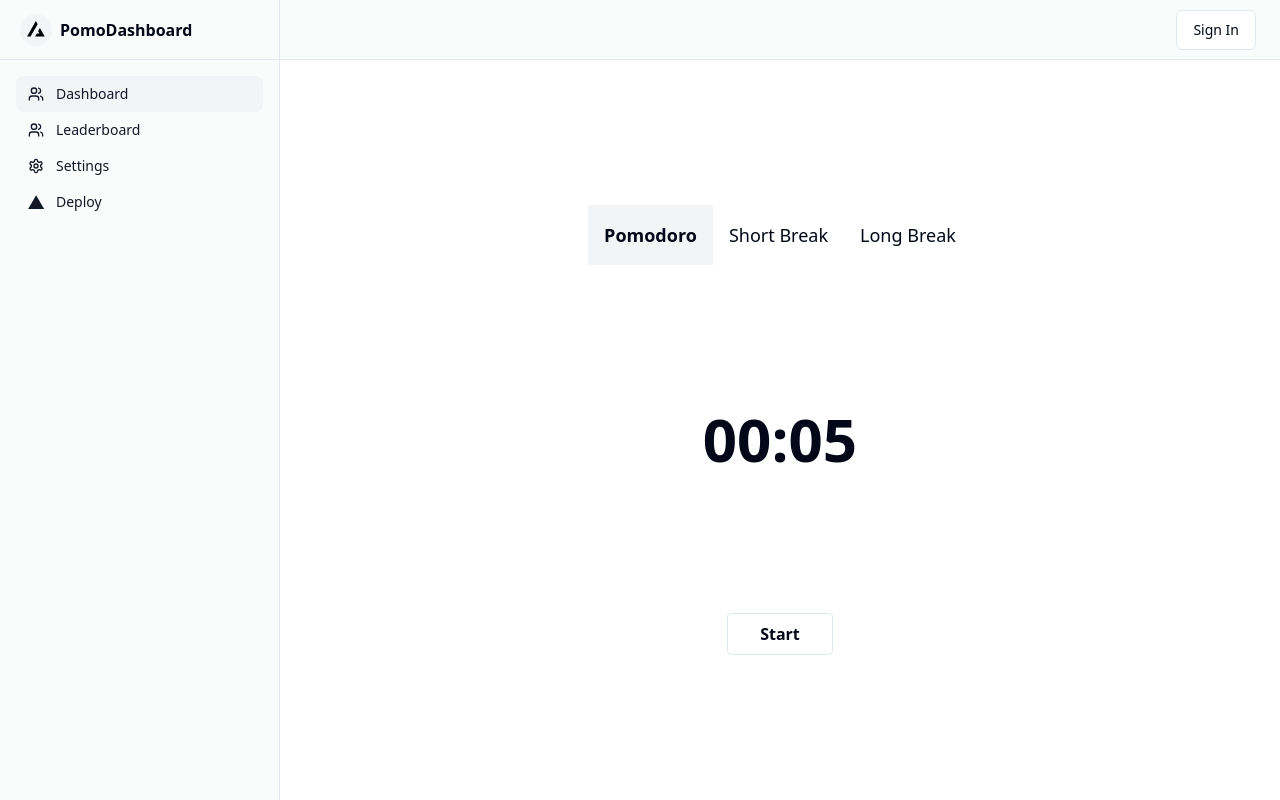
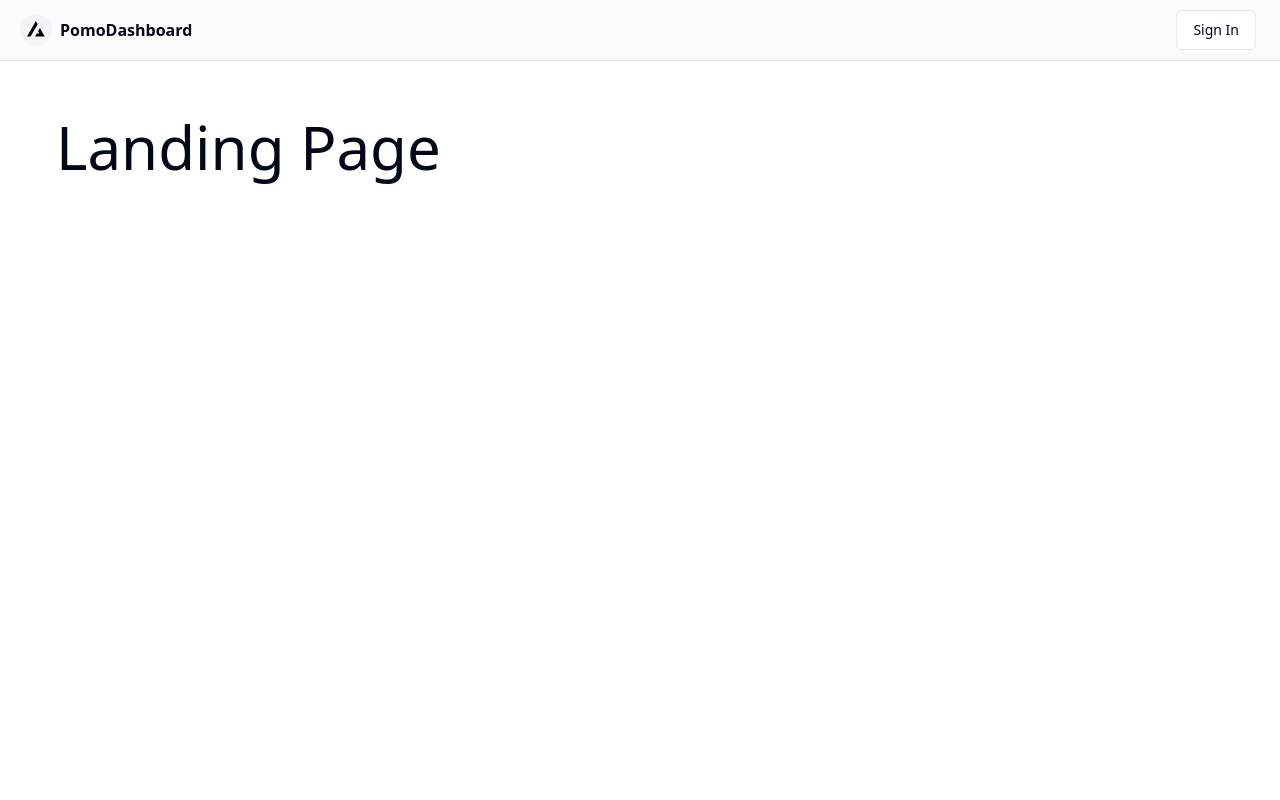
Before and after one commit to christianhubbard/pomodashboard, a Next.js app: page / in a window 1280 px wide. Built offline with nearby package versions, Linux system fonts and the light colour scheme; no server answers.

Commit message:
Configuring basic landing page route

```diff
--- /dev/null
+++ b/app/Landing.tsx
@@ -0,0 +1,11 @@
+import React from 'react';
+
+const Landing = () => {
+  return (
+    <div className="w-full flex flex-col justify-center gap-16">
+      <div className="text-6xl p-8">Landing Page</div>
+    </div>
+  );
+};
+
+export { Landing };
--- a/app/layout.tsx
+++ b/app/layout.tsx
@@ -1,6 +1,7 @@
 import './globals.css';
 
 import Link from 'next/link';
+import { auth } from '@/lib/auth';
 import { Analytics } from '@vercel/analytics/react';
 import { Logo, SettingsIcon, UsersIcon, VercelLogo } from '@/components/icons';
 import { User } from './user';
@@ -12,14 +13,18 @@ export const metadata = {
     'A user admin dashboard configured with Next.js, Postgres, NextAuth, Tailwind CSS, TypeScript, and Prettier.'
 };
 
-export default function RootLayout({
+export default async function RootLayout({
   children
 }: {
   children: React.ReactNode;
 }) {
+  const session = await auth();
+  const user = session?.user;
+
   return (
     <html lang="en" className="h-full bg-gray-50">
       <body>
+        {user ? (
           <div className="grid min-h-screen w-full lg:grid-cols-[280px_1fr]">
             <div className="hidden border-r bg-gray-100/40 lg:block dark:bg-gray-800/40">
               <div className="flex h-full max-h-screen flex-col gap-2">
@@ -61,13 +66,32 @@ export default function RootLayout({
                   href="/"
                 >
                   <Logo />
-                <span className="">ACME</span>
+                  <span className="">PomoDashboard</span>
                 </Link>
                 <User />
               </header>
               {children}
             </div>
           </div>
+        ) : (
+          <div className="flex flex-col min-h-screen">
+            <div className="flex flex-row w-full justify-between border-b bg-gray-100/40 dark:bg-gray-800/40">
+              <div className="flex h-[60px] items-center  px-5">
+                <Link
+                  className="flex items-center gap-2 font-semibold"
+                  href="/"
+                >
+                  <Logo />
+                  <span className="">PomoDashboard</span>
+                </Link>
+              </div>
+              <header className="flex h-14 lg:h-[60px] items-center gap-4   px-6 dark:bg-gray-800/40 justify-between lg:justify-end">
+                <User />
+              </header>
+            </div>
+            {children}
+          </div>
+        )}
         <Analytics />
       </body>
     </html>
--- a/app/page.tsx
+++ b/app/page.tsx
@@ -2,6 +2,7 @@ import { getUsers } from '@/lib/db';
 import { auth } from '@/lib/auth';
 
 import { PomodoroContainer } from './PomodoroContainer';
+import { Landing } from './Landing';
 
 export default async function IndexPage() {
   const session = await auth();
@@ -9,7 +10,7 @@ export default async function IndexPage() {
 
   return (
     <main className="flex flex-1 flex-col p-4 md:p-6">
-      <PomodoroContainer user={user} />
+      {user ? <PomodoroContainer user={user} /> : <Landing />}
     </main>
   );
 }
```
Lines whose indentation alone changed are shown as unchanged.
